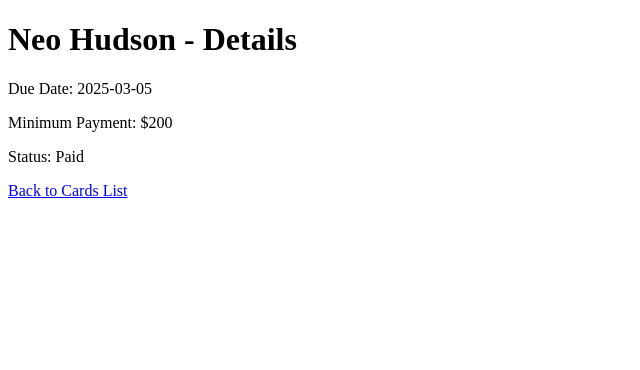
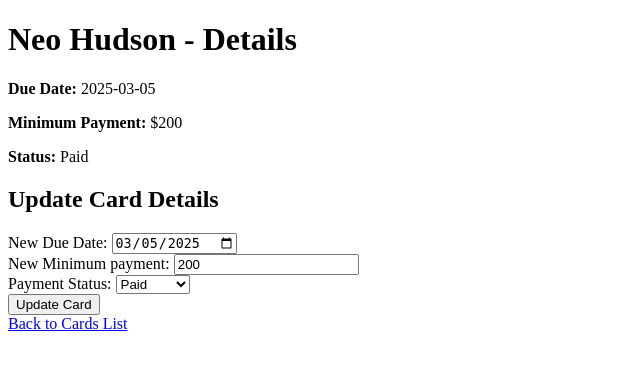
Before and after one commit to RohitKumarVadlamudi/Card-manager, a Flask app: page /card/1 in a window 1280 px wide. Shown: the top 370 px of the page, without its empty margins (0-640 px from the left). Run offline with Flask 3, Linux system fonts and the light colour scheme.

Commit message:
Added card update option
Added card update option in card details page

```diff
--- a/app.py
+++ b/app.py
@@ -1,4 +1,4 @@
-from flask import Flask, render_template, request
+from flask import Flask, render_template, redirect,request, url_for
 
 app= Flask(__name__)
 
@@ -21,12 +21,30 @@ def home():
 @app.route('/card/<int:card_id>')
 def card_details(card_id):
     card = cards[card_id]
-    return render_template('card_details.html', card=card)
+    return render_template('card_details.html', card=card, card_id=card_id)
 
 
 @app.route('/cards')
 def card_list():
 	return render_template('cards.html', cards=cards)
 
+@app.route('/update_card/<int:card_id>', methods=['POST'])
+def update_card(card_id):
+    card = cards[card_id]
+
+    # Update due date
+    card['due_date'] = request.form['due_date']
+    try:
+    	card['min_payment'] = int(request.form['min_payment'])
+    except:
+    	card['min_payment']=card['min_payment']
+
+    # Update payment status
+    status = request.form['status']
+    card['paid'] = True if status == 'paid' else False
+
+    return redirect(url_for('card_details', card_id=card_id))
+
+
 if __name__ == '__main__':
     app.run(debug=True)
--- a/templates/card_details.html
+++ b/templates/card_details.html
@@ -5,9 +5,30 @@
 </head>
 <body>
     <h1>{{ card.name }} - Details</h1>
-    <p>Due Date: {{ card.due_date }}</p>
-    <p>Minimum Payment: ${{ card.min_payment }}</p>
-    <p>Status: {{ 'Paid' if card.paid else 'Not Paid' }}</p>
+    <p><strong>Due Date:</strong> {{ card.due_date }}</p>
+    <p><strong>Minimum Payment:</strong> ${{ card.min_payment }}</p>
+    <p><strong>Status:</strong> {{ "Paid" if card.paid else "Not Paid" }}</p>
+
+    <h2>Update Card Details</h2>
+    <form action="/update_card/{{ card_id }}" method="POST">
+        <label for="due_date">New Due Date:</label>
+        <input type="date" id="due_date" name="due_date" value="{{ card.due_date }}" required>
+        <br>
+
+        <label for="min_payment">New Minimum payment:</label>
+        <input type="int" id="min_payment" name="min_payment" value="{{ card.min_payment }}" required>
+        <br>
+
+        <label for="status">Payment Status:</label>
+        <select id="status" name="status">
+            <option value="paid" {% if card.paid %}selected{% endif %}>Paid</option>
+            <option value="not_paid" {% if not card.paid %}selected{% endif %}>Not Paid</option>
+        </select>
+        <br>
+
+        <button type="submit">Update Card</button>
+    </form>
+
     <a href="/cards">Back to Cards List</a>
 </body>
 </html>
```
